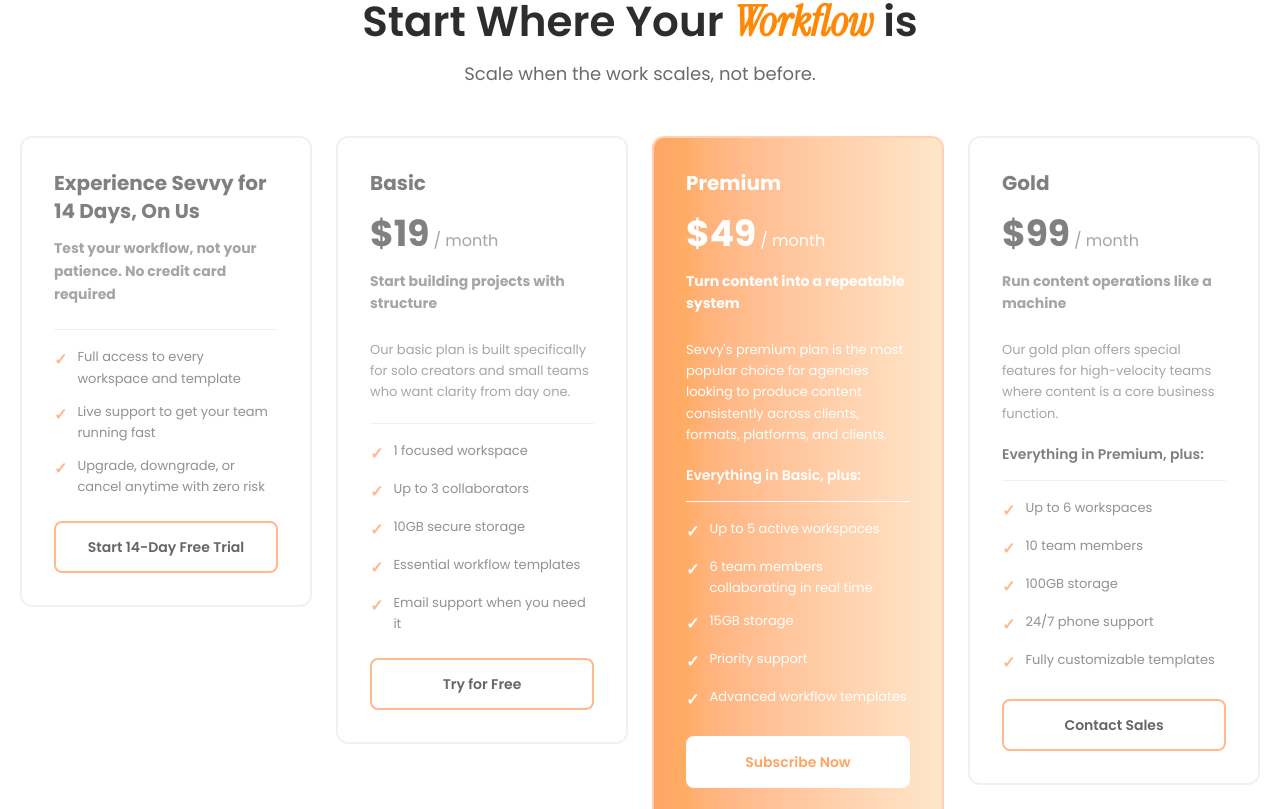
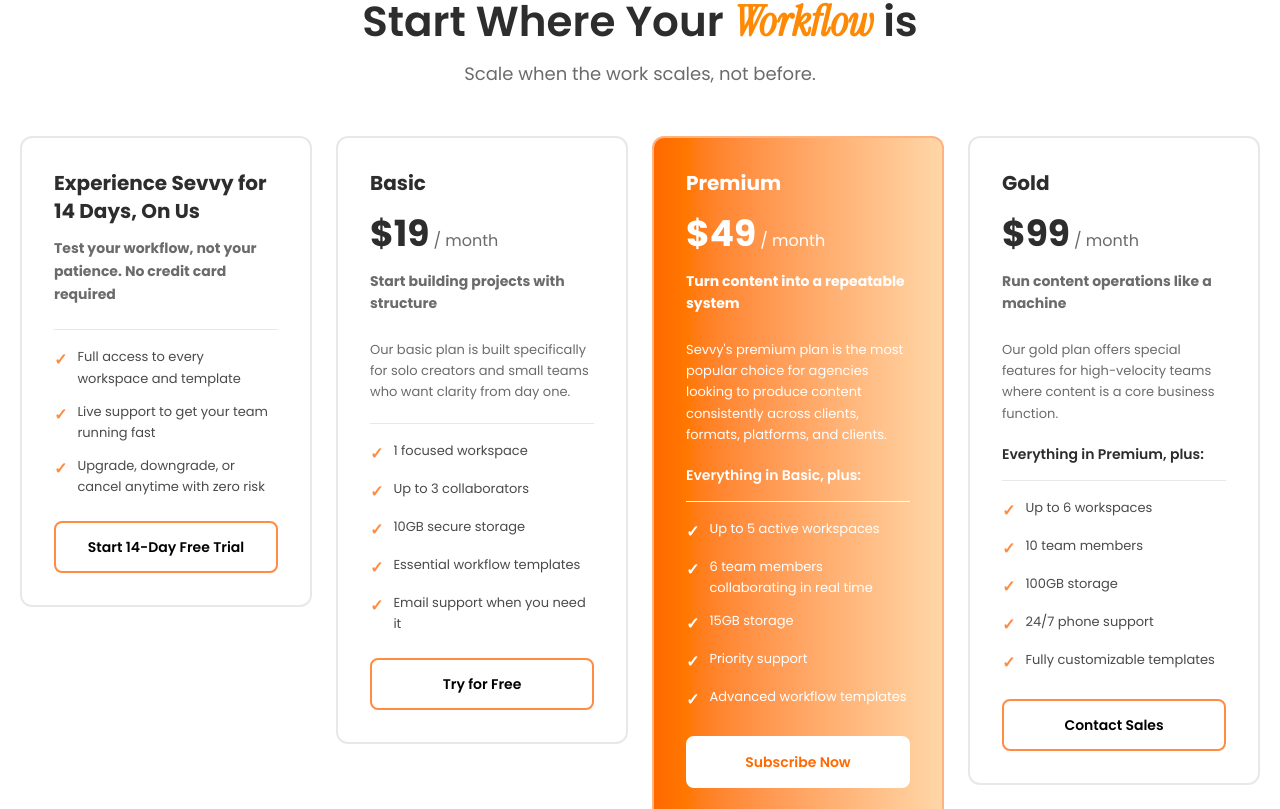
Before and after one commit to alihussnain1122/Sevvy, a React (Vite) app: page / in a window 1280 px wide. Shown: the part 6430-7239 px from the top of the page. Built offline with nearby package versions, Linux system fonts and the light colour scheme; the HTML template or start-up script is replaced by a standard one; a web font is replaced by a local one.

Commit message:
update screen scrolling

```diff
--- a/src/components/Home/Pricing.jsx
+++ b/src/components/Home/Pricing.jsx
@@ -101,7 +101,7 @@ const Pricing = () => {
               return (
                 <div
                   key={index}
-                  className={`${isPremium ? 'bg-gradient-to-r from-orange-500 to-orange-200 border-[#FFB380]' : 'bg-white border-[#E8E8E8] hover:border-orange-400'} border-2 rounded-xl p-8 flex flex-col transition-all duration-300 hover:translate-y-2 hover:shadow-lg opacity-60 hover:opacity-100`}
+                  className={`${isPremium ? 'bg-gradient-to-r from-orange-500 to-orange-200 border-[#FFB380]' : 'bg-white border-[#E8E8E8] hover:border-orange-400'} border-2 rounded-xl p-8 flex flex-col transition-all duration-300 hover:translate-y-2 hover:shadow-lg `}
                 >
                   {/* Card Header */}
                   <div className="mb-6">
--- a/src/index.css
+++ b/src/index.css
@@ -1,5 +1,11 @@
 
 @import "tailwindcss";
+
+html,
+body {
+  overflow-x: hidden;
+  max-width: 100%;
+}
 
 body {
   font-family: 'Poppins', sans-serif;
```
